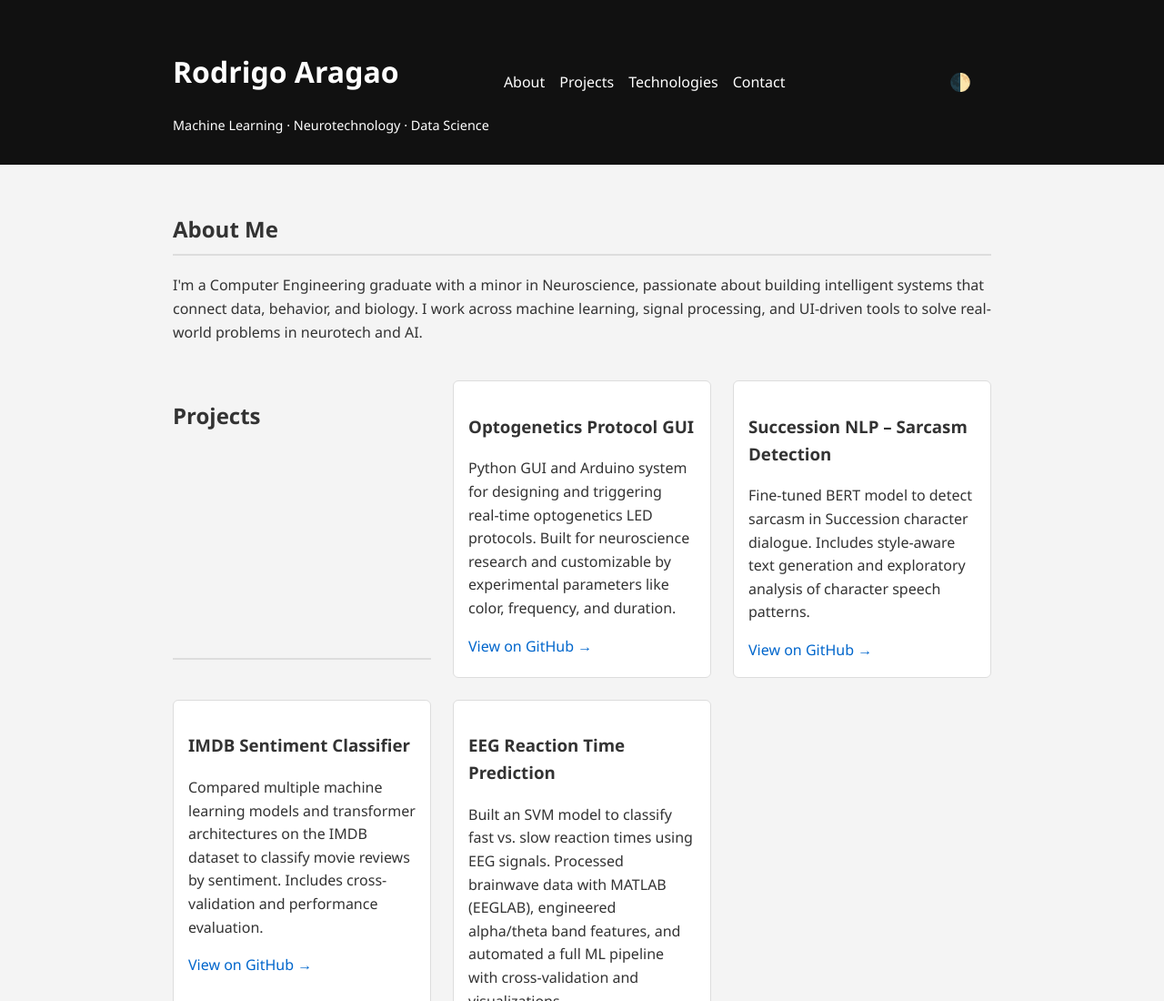
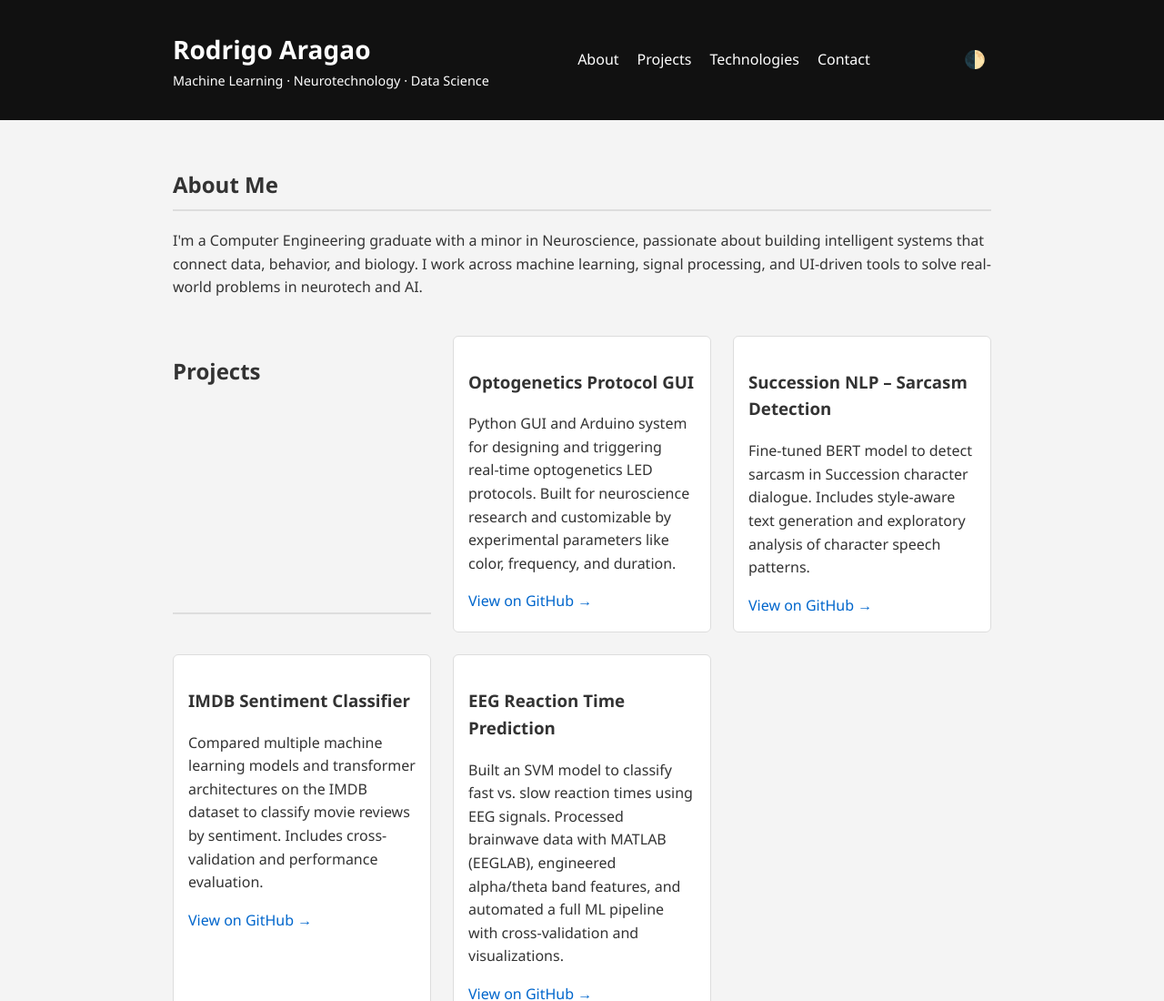
Before and after one commit to rod31/rod31.github.io, a plain HTML site: page index.html in a window 1280 px wide. Shown: the top 1100 px of the page at 91% size. Drawn offline with Linux system fonts and the light colour scheme.

Commit message:
Update styles.css

```diff
--- a/assets/css/styles.css
+++ b/assets/css/styles.css
@@ -30,38 +30,34 @@ header {
   top: 0;
   background: var(--header-bg);
   color: var(--header-text);
-  z-index: 1000;
 }
 .header-inner {
-  display: grid;
-  grid-template-columns: auto 1fr auto auto;
+  display: flex;
   align-items: center;
+  justify-content: space-between;
+  flex-wrap: wrap;
+  padding: 1rem 2rem;
   gap: 1rem;
-  padding: 1rem 2rem;
 }
-@media (max-width: 600px) {
-  .header-inner {
-    display: flex;
-    flex-direction: column;
-    align-items: flex-start;
-    gap: 0.75rem;
-  }
+.brand-group {
+  display: flex;
+  flex-direction: column;
 }
-.brand h1 {
-  margin: 0;
+.site-title {
+  margin: 0; font-size: 1.75rem;
   color: var(--header-text);
 }
 .tagline {
-  margin: 0;
+  margin: 0; font-size: 0.9rem;
   color: var(--header-text);
-  font-size: 0.9rem;
 }
 .main-nav {
   display: flex;
-  gap: 1rem;
+  gap: 1.25rem;
 }
 .main-nav a {
   color: var(--header-text);
+  font-weight: 500;
   text-decoration: none;
 }
 .main-nav a:hover {
@@ -81,7 +77,7 @@ header {
 }
 .section {
   margin-bottom: 2.5rem;
-  scroll-margin-top: 80px; /* offset for sticky header */
+  scroll-margin-top: 80px;
 }
 h2 {
   color: var(--text-color);
```
